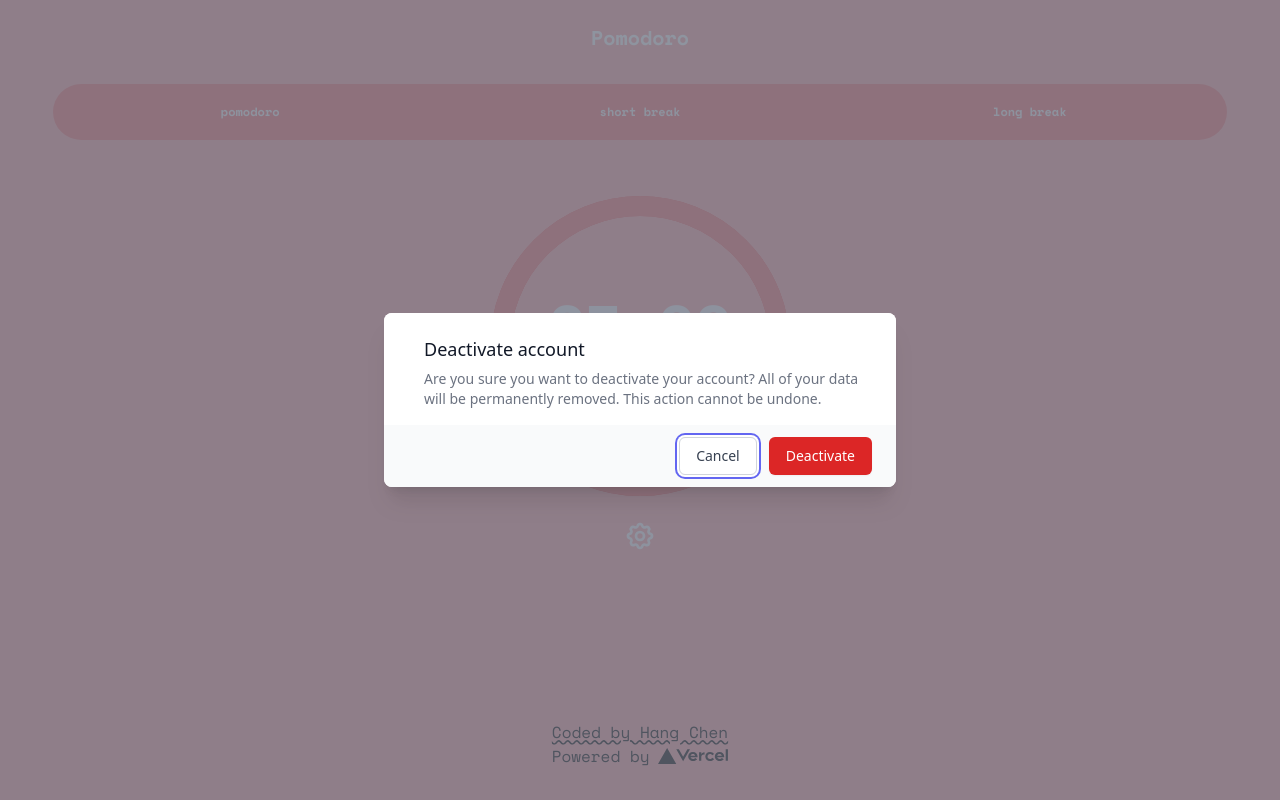
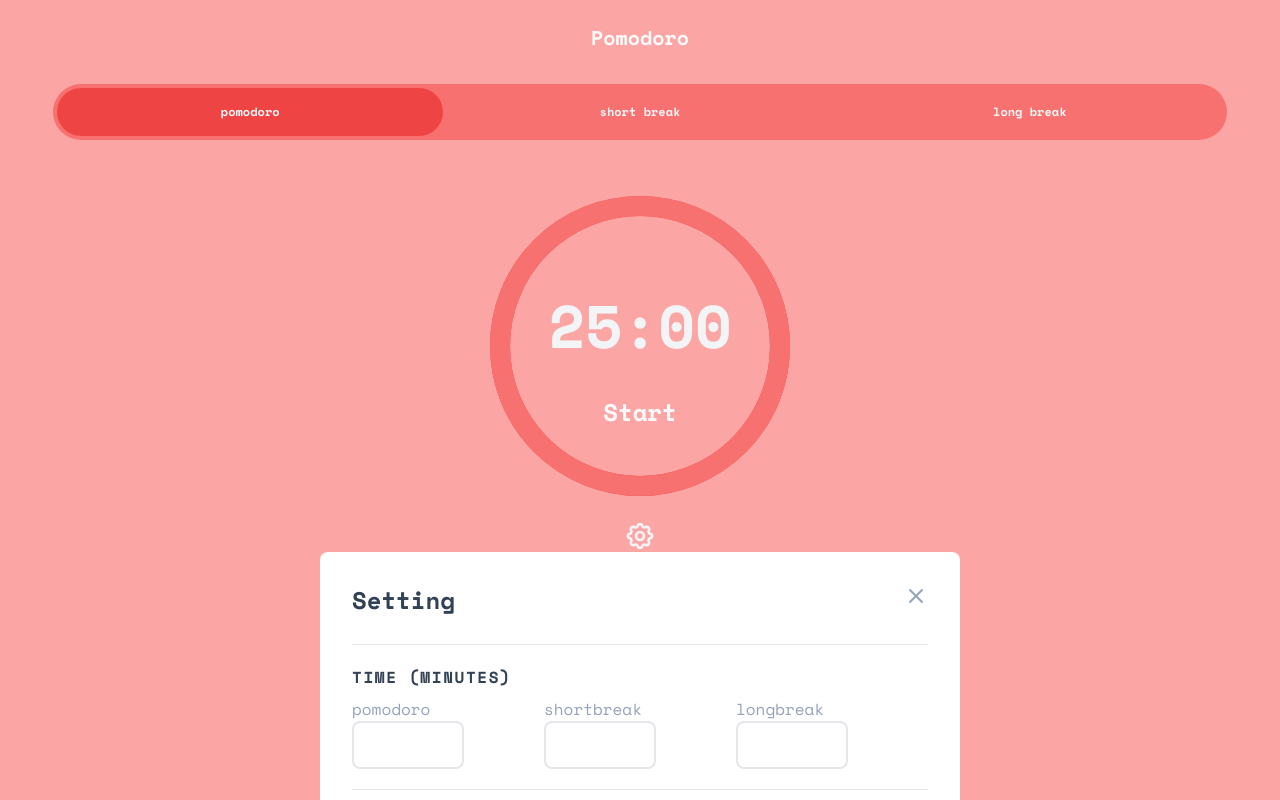
Before and after one commit to HangCcZ/Pomodoro, a Next.js app: page / in a window 1280 px wide. Both pictures are taken after a click on the button 640 px from the left and 536 px from the top of the page. Shown: the top 800 px of the page. Built offline with nearby package versions, Linux system fonts and the light colour scheme.

Commit message:
added modal component with styles

```diff
--- a/components/ClockButton.jsx
+++ b/components/ClockButton.jsx
@@ -3,7 +3,7 @@ import { SettingContext } from '../lib/context'
 export default function ClockButton({ isTicking, onStart, onPause }) {
   const [isStarted, setIsStarted] = useContext(SettingContext).isStarted
 
-  const renderButton = () => {
+  const ButtonGroup = () => {
     if (!isStarted) {
       return (
         <button onClick={onStart} className="font-semibold hover:text-red-400">
@@ -27,7 +27,7 @@ export default function ClockButton({ isTicking, onStart, onPause }) {
 
   return (
     <div className="absolute top-2/3 w-full text-2xl text-gray-50">
-      {renderButton()}
+      <ButtonGroup />
     </div>
   )
 }
--- a/components/Modal.jsx
+++ b/components/Modal.jsx
@@ -1,86 +1,94 @@
-import { Transition, Dialog } from '@headlessui/react'
 import { Fragment, useRef, useState } from 'react'
 
 export default function Modal({ open, setOpen }) {
   const cancelButtonRef = useRef(null)
   return (
-    <Transition.Root show={open} as={Fragment}>
-      <Dialog
-        as="div"
-        className="fixed inset-0 z-10 overflow-y-auto"
-        initialFocus={cancelButtonRef}
-        onClose={setOpen}
+    <div
+      className={`${
+        open ? 'block' : 'hidden'
+      } max-w-3xl rounded-lg bg-white p-8 sm:w-1/2`}
     >
-        <div className="flex min-h-screen items-end justify-center px-4 pt-4 pb-20 text-center sm:block sm:p-0">
-          <Transition.Child
-            as={Fragment}
-            enter="ease-out duration-300"
-            enterFrom="opacity-0"
-            enterTo="opacity-100"
-            leave="ease-in duration-200"
-            leaveFrom="opacity-100"
-            leaveTo="opacity-0"
+      <div className="flex justify-between">
+        <h1 className="mb-7 text-2xl font-semibold text-slate-700">Setting</h1>
+        <svg
+          xmlns="http://www.w3.org/2000/svg"
+          className="h-6 w-6 text-slate-400"
+          fill="none"
+          viewBox="0 0 24 24"
+          stroke="currentColor"
+          strokeWidth={2}
         >
-            <Dialog.Overlay className="fixed inset-0 bg-gray-500 bg-opacity-75 transition-opacity" />
-          </Transition.Child>
+          <path
+            strokeLinecap="round"
+            strokeLinejoin="round"
+            d="M6 18L18 6M6 6l12 12"
+          />
+        </svg>
+      </div>
 
-          {/* This element is to trick the browser into centering the modal contents. */}
-          <span
-            className="hidden sm:inline-block sm:h-screen sm:align-middle"
-            aria-hidden="true"
-          >
-            &#8203;
-          </span>
-          <Transition.Child
-            as={Fragment}
-            enter="ease-out duration-300"
-            enterFrom="opacity-0 translate-y-4 sm:translate-y-0 sm:scale-95"
-            enterTo="opacity-100 translate-y-0 sm:scale-100"
-            leave="ease-in duration-200"
-            leaveFrom="opacity-100 translate-y-0 sm:scale-100"
-            leaveTo="opacity-0 translate-y-4 sm:translate-y-0 sm:scale-95"
-          >
-            <div className="inline-block transform overflow-hidden rounded-lg bg-white text-left align-bottom shadow-xl transition-all sm:my-8 sm:w-full sm:max-w-lg sm:align-middle">
-              <div className="bg-white px-4 pt-5 pb-4 sm:p-6 sm:pb-4">
-                <div className="sm:flex sm:items-start">
-                  <div className="mt-3 text-center sm:mt-0 sm:ml-4 sm:text-left">
-                    <Dialog.Title
-                      as="h3"
-                      className="text-lg font-medium leading-6 text-gray-900"
-                    >
-                      Deactivate account
-                    </Dialog.Title>
-                    <div className="mt-2">
-                      <p className="text-sm text-gray-500">
-                        Are you sure you want to deactivate your account? All of
-                        your data will be permanently removed. This action
-                        cannot be undone.
-                      </p>
+      <hr className="mb-5" />
+      <div>
+        <h2 className="mb-2 font-semibold tracking-widest text-slate-700">
+          TIME (MINUTES)
+        </h2>
+        <div className="mb-5 grid grid-cols-3">
+          <div>
+            <label>
+              <p className="text-slate-400">pomodoro</p>
+            </label>
+            <input
+              type="number"
+              className="w-28 rounded-lg border-2 p-2 text-lg text-slate-700 outline-none"
+            />
+          </div>
+          <div>
+            <label>
+              <p className="text-slate-400">shortbreak</p>
+            </label>
+            <input
+              type={'number'}
+              className="w-28 rounded-lg border-2 p-2 text-lg text-slate-700 outline-none"
+            />
+          </div>
+          <div>
+            <label>
+              <p className="text-slate-400">longbreak</p>
+            </label>
+            <input
+              type={'number'}
+              className="w-28 rounded-lg border-2 p-2 text-lg text-slate-700 outline-none"
+            />
           </div>
         </div>
       </div>
+      <hr className="mb-5" />
+      <div className="mb-5 flex items-center justify-between">
+        <h2 className="mb-2 font-semibold tracking-widest text-slate-700">
+          FONT
+        </h2>
+        <div className="flex space-x-6">
+          <div className="h-10 w-10 rounded-full bg-slate-600 p-2 text-center text-lg text-white">
+            Aa
           </div>
-              <div className="bg-gray-50 px-4 py-3 sm:flex sm:flex-row-reverse sm:px-6">
-                <button
-                  type="button"
-                  className="inline-flex w-full justify-center rounded-md border border-transparent bg-red-600 px-4 py-2 text-base font-medium text-white shadow-sm hover:bg-red-700 focus:outline-none focus:ring-2 focus:ring-red-500 focus:ring-offset-2 sm:ml-3 sm:w-auto sm:text-sm"
-                  onClick={() => setOpen(false)}
-                >
-                  Deactivate
-                </button>
-                <button
-                  type="button"
-                  className="mt-3 inline-flex w-full justify-center rounded-md border border-gray-300 bg-white px-4 py-2 text-base font-medium text-gray-700 shadow-sm hover:bg-gray-50 focus:outline-none focus:ring-2 focus:ring-indigo-500 focus:ring-offset-2 sm:mt-0 sm:ml-3 sm:w-auto sm:text-sm"
-                  onClick={() => setOpen(false)}
-                  ref={cancelButtonRef}
-                >
-                  Cancel
-                </button>
+          <div className="h-10 w-10 rounded-full bg-slate-200 p-2 text-center text-lg">
+            Aa
+          </div>
+          <div className="h-10 w-10 rounded-full bg-slate-200 p-2 text-center text-lg">
+            Aa
           </div>
         </div>
-          </Transition.Child>
       </div>
-      </Dialog>
-    </Transition.Root>
+      <hr className="mb-5" />
+      <div className="flex items-center justify-between">
+        <h2 className="mb-2 font-semibold tracking-widest text-slate-700">
+          Color
+        </h2>
+        <div className="flex space-x-6">
+          <div className="h-10 w-10 rounded-full bg-red-300 p-2 text-center text-lg "></div>
+          <div className="h-10 w-10 rounded-full bg-green-300 p-2 text-center text-lg"></div>
+          <div className="h-10 w-10 rounded-full bg-blue-300 p-2 text-center text-lg"></div>
+        </div>
+      </div>
+    </div>
   )
 }
--- a/components/ModeSelector.jsx
+++ b/components/ModeSelector.jsx
@@ -16,7 +16,7 @@ export default function ModeSelector() {
     <div className="mt-8 grid h-14 w-11/12 rounded-full bg-red-400 text-xs">
       <div className="mx-1 grid grid-cols-3 items-center gap-1 ">
         <button
-          className={`rounded-full px-3 py-4 hover:bg-red-600${
+          className={`rounded-full px-3 py-4 hover:bg-red-600 ${
             mode === 'pomodoro' ? 'bg-red-500' : ''
           }`}
           onClick={() => {
--- a/pages/index.jsx
+++ b/pages/index.jsx
@@ -25,6 +25,7 @@ export default function Home() {
           <SettingButton setOpen={setOpen} />
         </main>
         <Modal open={open} setOpen={setOpen} />
+
         <Footer />
       </div>
     </div>
```
Lines whose indentation alone changed are shown as unchanged.
